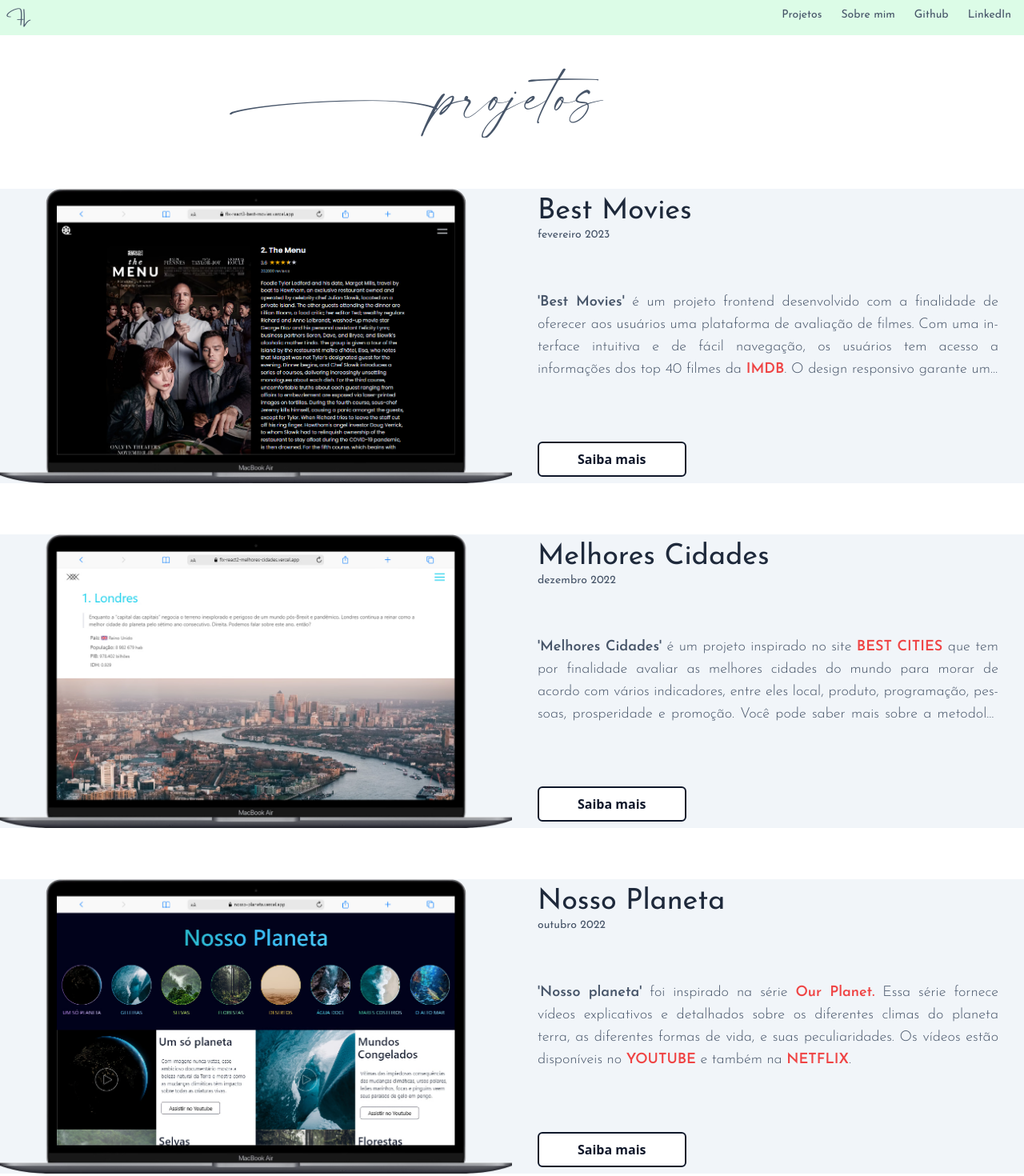
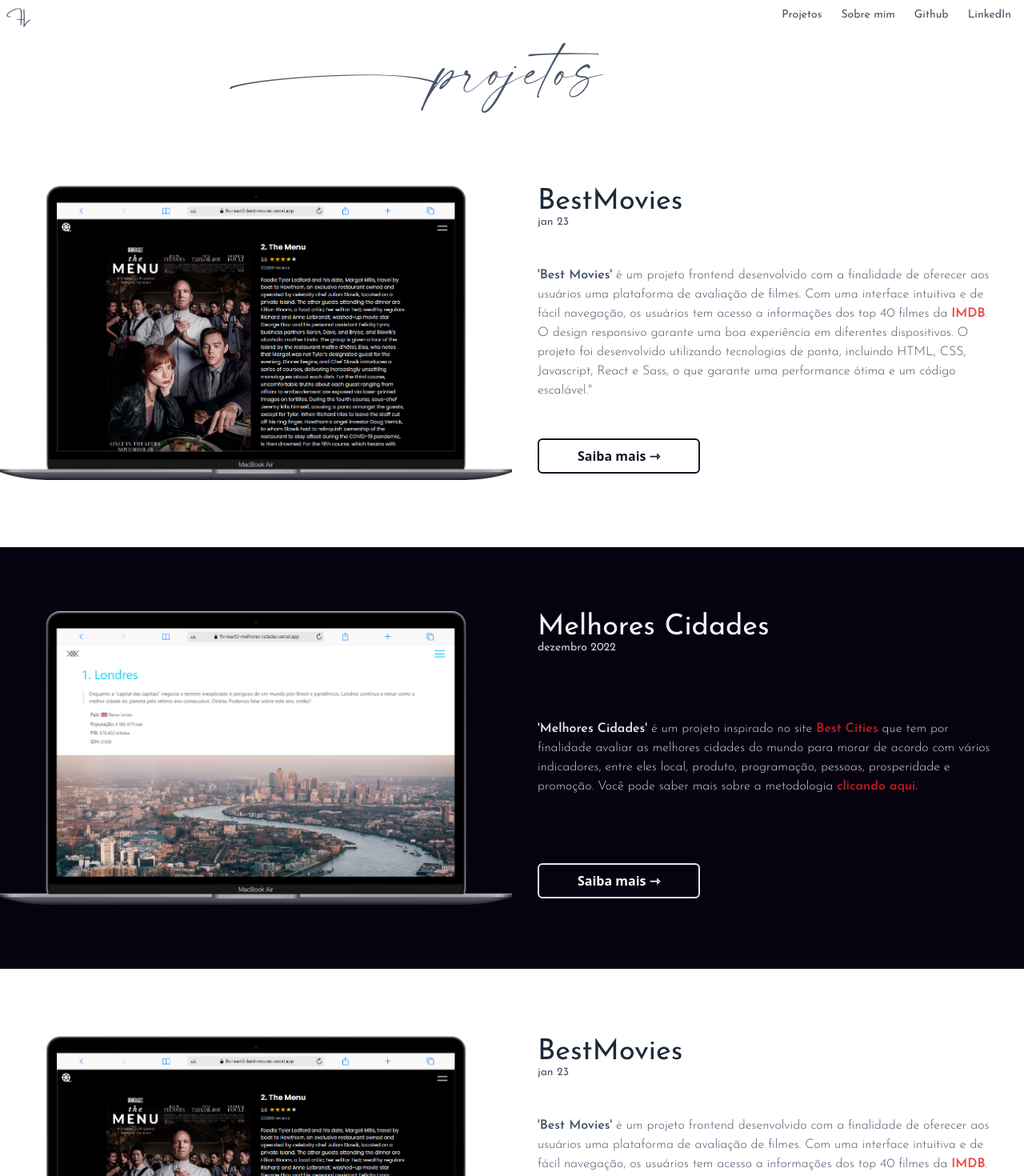
Before and after one commit to filipelanderst/website3, a React (Vite) app: page /Projetos in a window 1280 px wide. Shown: the top 1470 px of the page at 80% size. Built offline with nearby package versions, Linux system fonts and the light colour scheme.

Commit message:
Tet bg-dark

```diff
--- a/src/components/Header.jsx
+++ b/src/components/Header.jsx
@@ -11,8 +11,8 @@ const Header = () => {
   };
 
   return (
-    <div>
-      <div className='menu bg-green-100 text-sm flex justify-between items-center max-w-fullhd mx-auto px-2 -mt-2 '>
+    <div className='Header-container'>
+      <div className='menu bg-white text-sm flex justify-between items-center max-w-fullhd mx-auto px-2 -mt-2 '>
         <Link className={isOpen ? 'hide-logo' : ''} to='/'>
           <div className='logo py-3 mt-2'>FL</div>
         </Link>
@@ -20,7 +20,7 @@ const Header = () => {
           <MenuDesktop />
         </div>
 
-        <div className='lg:hidden pt-1'>
+        <div className='lg:hidden pt-1 z-30'>
           <Hamburger size={22} toggled={isOpen} toggle={setOpen} />
         </div>
       </div>
--- a/src/pages/Projetos.jsx
+++ b/src/pages/Projetos.jsx
@@ -9,28 +9,26 @@ const Projetos = () => {
     <div className='projetos-container'>
       <h1 className='limit-title title -ml-60'>S_3projetos</h1>
 
-      <div className=' bg-slate-100 my-16 mx-auto lg:relative lg:grid grid-cols-2 items-center'>
+      <section className='bg-white py-20  mt-1 mx-auto lg:relative lg:grid grid-cols-2 items-center'>
         <div className='desktop-img mb-8 lg:mb-0'>
           <img src={bestMoviesImg} alt='' />
         </div>
 
         <div className='px-8 max-w-max-w-screen-md mx-auto'>
           <div className='lg:absolute lg:top-0 lg:-mt-4'>
-            <h1 className='limit-title text-4xl my-6 text-slate-800'>
-              Best Movies
+            <h1 className='limit-title text-4xl lg:mt-24 text-slate-800'>
+              BestMovies
             </h1>
-            <p className='-mt-6 text-sm text-slate-600 font-normal'>
-              fevereiro 2023
-            </p>
+            <p className='-mt-1 text-sm text-slate-600 font-normal'>jan 23</p>
           </div>
 
-          <p className='limit-paragraph my-4 text-slate-600  '>
+          <p className='limit-paragraph my-8 text-slate-600  '>
             <strong className='font-semibold'>'Best Movies'</strong> é um
             projeto frontend desenvolvido com a finalidade de oferecer aos
             usuários uma plataforma de avaliação de filmes. Com uma interface
             intuitiva e de fácil navegação, os usuários tem acesso a informações
             dos top 40 filmes da{' '}
-            <strong className='text-red-500 font-semibold '>
+            <strong className='text-red-500 hover:text-red-300 font-semibold '>
               <a href='https://www.imdb.com/' target='_blank'>
                 IMDB
               </a>
@@ -41,38 +39,40 @@ const Projetos = () => {
             uma performance ótima e um código escalável."
           </p>
 
-          <div className='py-4 bottom-0 lg:absolute lg:-mb-2'>
+          <div className='lg:pb-24 bottom-0 lg:absolute lg:-mb-2'>
             <button className='bg-white text-slate-900 font-semibold border-2 border-slate-900 px-12 py-2 rounded-md hover:bg-slate-900 hover:text-white'>
-              <Link to='/BestMovies'>Saiba mais</Link>
+              <Link to='/BestMovies'>Saiba mais ⇾</Link>
             </button>
           </div>
         </div>
-      </div>
+      </section>
 
-      <div className=' bg-slate-100 my-16 mx-auto lg:relative lg:grid grid-cols-2 items-center'>
+      <section className='bg-dark py-20  mt-1 mx-auto lg:relative lg:grid grid-cols-2 items-center'>
         <div className='desktop-img mb-8 lg:mb-0'>
           <img src={melhoresCidadesImg} alt='' />
         </div>
 
         <div className='px-8 max-w-max-w-screen-md mx-auto'>
           <div className='lg:absolute lg:top-0 lg:-mt-4'>
-            <h1 className='limit-title text-4xl my-6 text-slate-800'>
+            <h1 className='limit-title text-4xl lg:mt-24 text-slate-100'>
               Melhores Cidades
             </h1>
-            <p className='-mt-6 text-sm text-slate-600 font-normal'>
+            <p className='-mt-1 text-sm text-slate-300 font-normal'>
               dezembro 2022
             </p>
           </div>
 
-          <p className='limit-paragraph my-4 text-slate-600  '>
-            <strong className='font-semibold'>'Melhores Cidades'</strong> é um
-            projeto inspirado no site{' '}
+          <p className='limit-paragraph my-8 text-slate-300  '>
+            <strong className='font-semibold text-slate-200'>
+              'Melhores Cidades'
+            </strong>{' '}
+            é um projeto inspirado no site{' '}
             <a
               href='https://www.worldsbestcities.com/rankings/worlds-best-cities/'
               target='_blank'
             >
-              <strong className='text-red-500 font-semibold '>
-                BEST CITIES
+              <strong className='text-red-700 hover:text-red-500 font-semibold '>
+                Best Cities
               </strong>
             </a>{' '}
             que tem por finalidade avaliar as melhores cidades do mundo para
@@ -83,67 +83,57 @@ const Projetos = () => {
               href='https://www.worldsbestcities.com/methodology/'
               target='_blank'
             >
-              <strong className='text-red-500 font-semibold '>
+              <strong className='text-red-700 hover:text-red-500 font-semibold '>
                 clicando aqui.
               </strong>
             </a>
           </p>
 
-          <div className='py-4 bottom-0 lg:absolute lg:-mb-2'>
-            <button className='bg-white text-slate-900 font-semibold border-2 border-slate-900 px-12 py-2 rounded-md hover:bg-slate-900 hover:text-white'>
-              <Link to='/MelhoresCidades'>Saiba mais</Link>
+          <div className='lg:pb-24 bottom-0 lg:absolute lg:-mb-2'>
+            <button className='bg-dark text-white font-semibold border-2 border-dark px-12 py-2 rounded-md hover:bg-white hover:text-slate-800'>
+              <Link to='/MelhoresCidades'>Saiba mais ⇾</Link>
             </button>
           </div>
         </div>
-      </div>
+      </section>
 
-      <div className=' bg-slate-100 my-16 mx-auto lg:relative lg:grid grid-cols-2 items-center'>
+      <section className='bg-white py-20  mt-1 mx-auto lg:relative lg:grid grid-cols-2 items-center'>
         <div className='desktop-img mb-8 lg:mb-0'>
-          <img src={nossoPlanetaImg} alt='' />
+          <img src={bestMoviesImg} alt='' />
         </div>
 
         <div className='px-8 max-w-max-w-screen-md mx-auto'>
           <div className='lg:absolute lg:top-0 lg:-mt-4'>
-            <h1 className='limit-title text-4xl my-6 text-slate-800'>
-              Nosso Planeta
+            <h1 className='limit-title text-4xl lg:mt-24 text-slate-800'>
+              BestMovies
             </h1>
-            <p className='-mt-6 text-sm text-slate-600 font-normal'>
-              outubro 2022
-            </p>
+            <p className='-mt-1 text-sm text-slate-600 font-normal'>jan 23</p>
           </div>
 
-          <p className='limit-paragraph my-4 text-slate-600  '>
-            <strong className='font-semibold'>'Nosso planeta'</strong> foi
-            inspirado na série{' '}
-            <strong className='text-red-500 font-semibold '>
-              <a href='https://www.ourplanet.com/pt/' target='_blank'>
-                Our Planet.
-              </a>
-            </strong>{' '}
-            Essa série fornece vídeos explicativos e detalhados sobre os
-            diferentes climas do planeta terra, as diferentes formas de vida, e
-            suas peculiaridades. Os vídeos estão disponíveis no{' '}
-            <strong className='text-red-500 font-semibold'>
-              <a href='https://www.youtube.com/' target='_blank'>
-                YOUTUBE
-              </a>
-            </strong>{' '}
-            e também na{' '}
-            <strong className='text-red-500 font-semibold'>
-              <a href='https://www.netflix.com/br/' target='_blank'>
-                NETFLIX
+          <p className='limit-paragraph my-8 text-slate-600  '>
+            <strong className='font-semibold'>'Best Movies'</strong> é um
+            projeto frontend desenvolvido com a finalidade de oferecer aos
+            usuários uma plataforma de avaliação de filmes. Com uma interface
+            intuitiva e de fácil navegação, os usuários tem acesso a informações
+            dos top 40 filmes da{' '}
+            <strong className='text-red-500 hover:text-red-300 font-semibold '>
+              <a href='https://www.imdb.com/' target='_blank'>
+                IMDB
               </a>
             </strong>
-            .
+            . O design responsivo garante uma boa experiência em diferentes
+            dispositivos. O projeto foi desenvolvido utilizando tecnologias de
+            ponta, incluindo HTML, CSS, Javascript, React e Sass, o que garante
+            uma performance ótima e um código escalável."
           </p>
 
-          <div className='py-4 bottom-0 lg:absolute lg:-mb-2'>
+          <div className='lg:pb-24 bottom-0 lg:absolute lg:-mb-2'>
             <button className='bg-white text-slate-900 font-semibold border-2 border-slate-900 px-12 py-2 rounded-md hover:bg-slate-900 hover:text-white'>
-              <Link to='/NossoPlaneta'>Saiba mais</Link>
+              <Link to='/BestMovies'>Saiba mais ⇾</Link>
             </button>
           </div>
         </div>
-      </div>
+      </section>
     </div>
   );
 };
--- a/src/pages/SobreMim.jsx
+++ b/src/pages/SobreMim.jsx
@@ -3,15 +3,15 @@ import React from 'react';
 const SobreMim = () => {
   return (
     <div className='sobremim-container'>
-      <h1 className='title'>About me...</h1>
+      <h1 className='title mt-14 -mb-4'>About me...</h1>
 
-      <p className='mt-4 px-4  text-slate-600  '>
+      <p className='mt-6 px-6  text-slate-600  '>
         Tenho 35 anos e comecei meus estudos em frontend em janeiro de 2022. Sei
         trabalhar com <strong>HTML</strong>, <strong>CSS</strong>,{' '}
         <strong>Javascript</strong>, <strong>React</strong>,{' '}
         <strong>Styled-Components</strong>, <strong>Tailwind</strong> e{' '}
         <strong>Sass</strong>, tendo projetos em meu{' '}
-        <strong className='border-b-2 border-red-500'>
+        <strong className='text-red-500 hover:text-red-300 '>
           {' '}
           <a
             href='https://github.com/flx-lander7'
@@ -30,7 +30,7 @@ const SobreMim = () => {
         um desenvolvedor Fullstack sabendo trabalhar em todas as pontas do
         processo e tendo a capacidade de entregar uma solução completa. Você
         pode entrar em contato comigo através do meu{' '}
-        <strong className='border-b-2 border-red-500'>
+        <strong className='text-red-500 hover:text-red-300 '>
           {' '}
           <a
             href='https://linkedin.com/in/filipelander'
--- a/src/scss/style.scss
+++ b/src/scss/style.scss
@@ -22,8 +22,7 @@
 }
 
 * {
-  hyphens: auto;
-  @apply text-slate-600 box-border m-0 p-0 text-justify;
+  @apply text-slate-600 box-border m-0 p-0;
 }
 
 h1,
@@ -37,8 +36,12 @@ li {
   font-family: 'josefin sans', sans-serif;
 }
 
+.bg-dark {
+  background-color: #07020f;
+}
+
 p {
-  @apply text-lg font-light;
+  @apply text-base font-light;
 }
 
 .projetos-container {
@@ -54,23 +57,23 @@ p {
 .title {
   font-family: Modernline, sans-serif;
   font-variant-ligatures: additional-ligatures;
-  @apply font-thin pt-12 py-6 text-6xl
+  @apply font-thin pt-4 py-8 text-6xl
     text-slate-600 text-center;
 }
 
 .logo {
   font-family: Amsterdam, sans-serif;
   font-size: 10px;
-  @apply font-bold z-30;
+  @apply font-bold;
 }
 
 .menu {
-  @apply fixed w-full top-0;
+  @apply z-30 fixed w-full top-0;
 }
 
 .menu-open,
 .menu-close {
-  @apply bg-white fixed w-full h-full flex p-4 text-center duration-300;
+  @apply z-20 bg-white w-full h-full top-0 fixed flex p-4 text-center duration-300;
 
   ul {
     max-width: 300px;
@@ -106,9 +109,19 @@ p {
 .limit-paragraph {
   display: -webkit-box;
   text-overflow: ellipsis;
-  -webkit-line-clamp: 4;
+  -webkit-line-clamp: 5;
   -webkit-box-orient: vertical;
   overflow: hidden;
+}
+
+@media (min-width: 1280px) {
+  .limit-paragraph {
+    display: -webkit-box;
+    text-overflow: ellipsis;
+    -webkit-line-clamp: 7;
+    -webkit-box-orient: vertical;
+    overflow: hidden;
+  }
 }
 
 .desktop-img {
```
